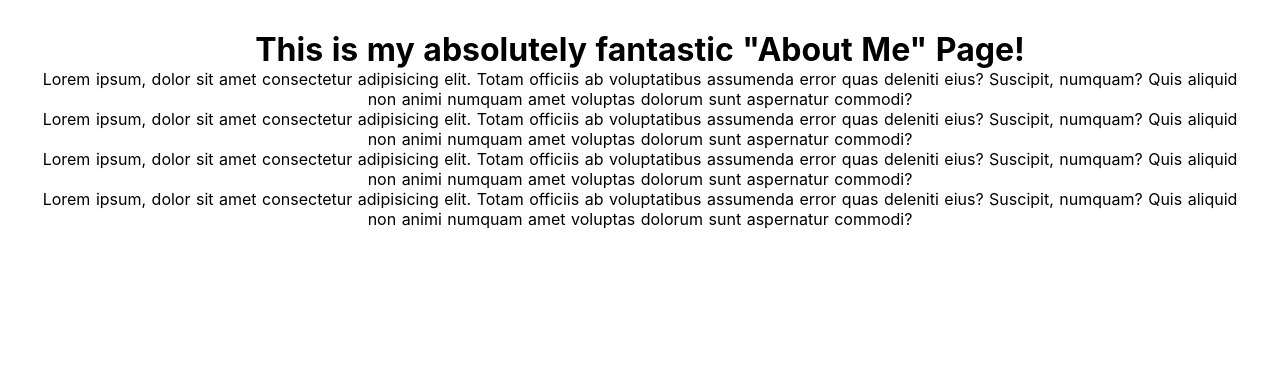
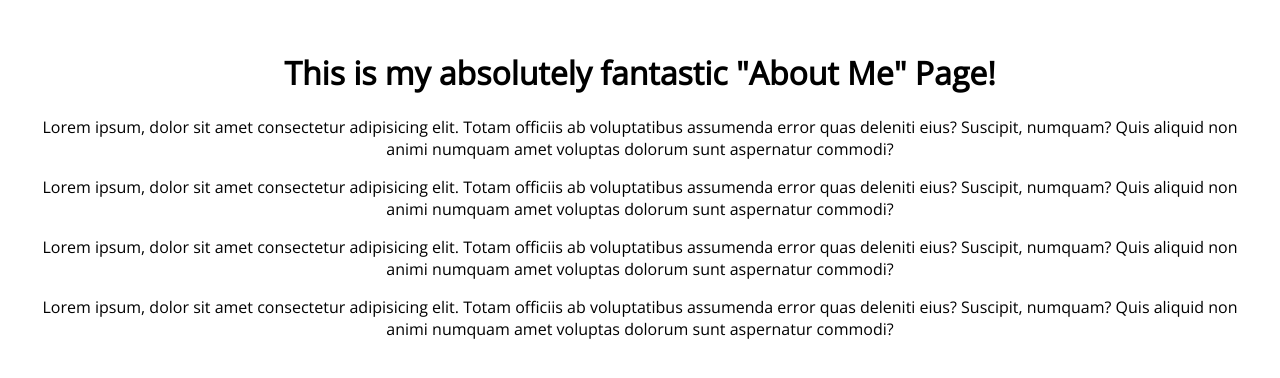
Before and after one commit to JimeBlue/nuxt-section3-project-pages-routing-views, a Nuxt app: page /about in a window 1280 px wide. Shown: the top 378 px of the page. Built offline with nearby package versions, Linux system fonts and the light colour scheme.

Commit message:
Finish adding external fonts

```diff
--- a/layouts/default.vue
+++ b/layouts/default.vue
@@ -5,49 +5,17 @@
 </template>
 
 <style>
-html
-{
-  font-family: "Source Sans Pro", -apple-system, BlinkMacSystemFont, "Segoe UI", Roboto, "Helvetica Neue", Arial, sans-serif;
-  font-size: 16px;
-  word-spacing: 1px;
-  -ms-text-size-adjust: 100%;
-  -webkit-text-size-adjust: 100%;
-  -moz-osx-font-smoothing: grayscale;
-  -webkit-font-smoothing: antialiased;
-  box-sizing: border-box;
+  /* 3) Add the font family to the whole html */
+html {
+  font-family: 'Open Sans', sans-serif;
 }
-*, *:before, *:after
-{
-  box-sizing: border-box;
+
+/* IMPORTANT: here I can add all the resets I normally add,
+like marging 0 for the body and the ::after, ::before box-sizing.
+Remember that I a have more than one layout these styles only will
+be applied to the default layout and not the other ones. */
+
+body {
   margin: 0;
 }
-.button--green
-{
-  display: inline-block;
-  border-radius: 4px;
-  border: 1px solid #3b8070;
-  color: #3b8070;
-  text-decoration: none;
-  padding: 10px 30px;
-}
-.button--green:hover
-{
-  color: #fff;
-  background-color: #3b8070;
-}
-.button--grey
-{
-  display: inline-block;
-  border-radius: 4px;
-  border: 1px solid #35495e;
-  color: #35495e;
-  text-decoration: none;
-  padding: 10px 30px;
-  margin-left: 15px;
-}
-.button--grey:hover
-{
-  color: #fff;
-  background-color: #35495e;
-}
 </style>
--- a/nuxt.config.js
+++ b/nuxt.config.js
@@ -13,8 +13,20 @@ module.exports = {
       { name: 'viewport', content: 'width=device-width, initial-scale=1' },
       { hid: 'description', name: 'description', content: pkg.description }
     ],
+    /* EXPLANATION: I want to add external fonts to my project. I will
+    use fonts from google fonts */
+    /* 1) Go to google fonts, select the fonts you want and have a look
+    at the link that we should paste normally in the head of a project. */
     link: [
-      { rel: 'icon', type: 'image/x-icon', href: '/favicon.ico' }
+      { rel: 'icon', type: 'image/x-icon', href: '/favicon.ico' },
+      /* 2) In order for my entire project can have the selected fonts,
+      add them in the nuxt.config.js file. Here, under the section links,
+      I will have an array of links I want for my project. The array contains
+      several objects representing each link I want. Here I can add the
+      link for my fonts. In the rel: attribute add 'stylesheet' and in
+      the href: attribute add the url provided in the link by google fonts.
+      The next steps are in layouts > default.vue */
+      { rel: 'stylesheet', href: "https://fonts.googleapis.com/css?family=Open+Sans" }
     ]
   },
 
```
